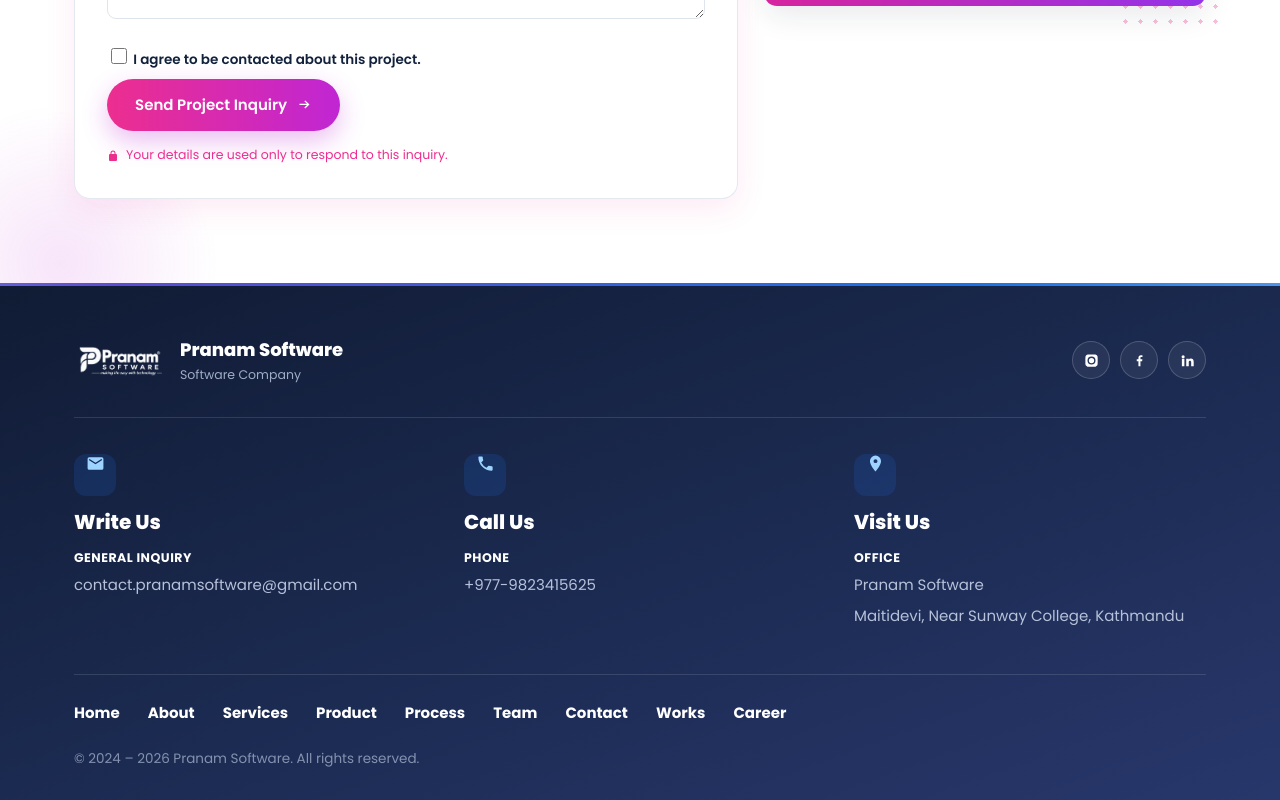
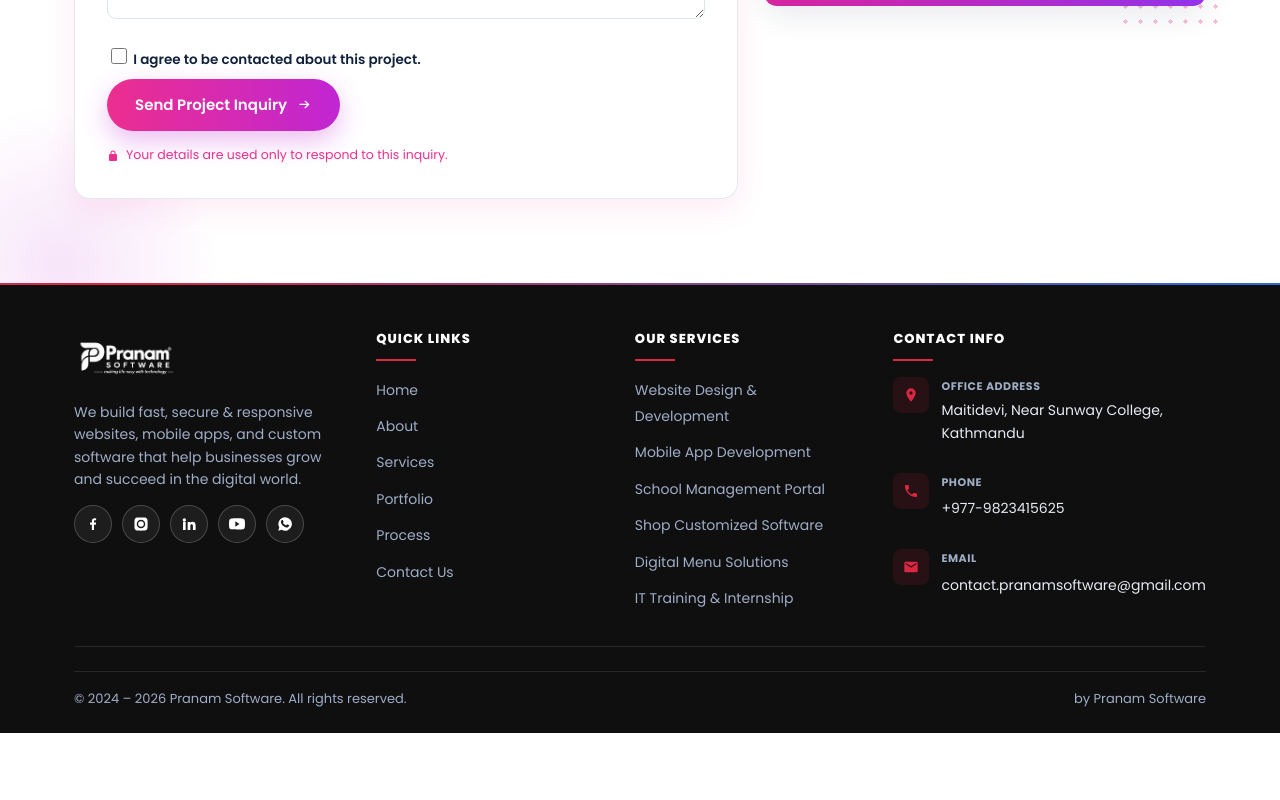
Before and after one commit to 9810337844Sk/pranam, a React (Vite) app: page /contact in a window 1280 px wide. Shown: the part 978-1778 px from the top of the page. After the commit the page ends 1711 px from the top, so only its background shows below. Built offline with nearby package versions, Linux system fonts and the light colour scheme; no server answers; the database is empty.

Commit message:
Redesign footer with dark theme, remove service icons, and clean up service highlights

```diff
--- a/src/components/Footer.tsx
+++ b/src/components/Footer.tsx
@@ -1,81 +1,128 @@
 import { Link } from 'react-router-dom'
 import { company as defaultCompany, mapCompanyRow, nav } from '~/data/site'
 import { useLiveSingleton } from '~/lib/content'
-import { Facebook, Instagram, LinkedIn, Mail, Phone, Pin } from './Icons'
-
-const footerLinks = [
-  ...nav,
-  { to: '/products', label: 'Works' },
-  { to: '/team', label: 'Career' },
-]
+import { Facebook, Instagram, LinkedIn, Mail, Phone, Pin, YouTube, WhatsApp } from './Icons'
 
 export function Footer() {
   const company = useLiveSingleton('company_info', defaultCompany, mapCompanyRow)
+
+  const quickLinks = [
+    { to: '/', label: 'Home' },
+    { to: '/about', label: 'About' },
+    { to: '/services', label: 'Services' },
+    { to: '/products', label: 'Portfolio' },
+    { to: '/process', label: 'Process' },
+    { to: '/contact', label: 'Contact Us' },
+  ]
+
+  const services = [
+    'Website Design & Development',
+    'Mobile App Development',
+    'School Management Portal',
+    'Shop Customized Software',
+    'Digital Menu Solutions',
+    'IT Training & Internship',
+  ]
+
+  const socialLinks = [
+    { icon: <Facebook />, url: 'https://www.facebook.com/pranamsoftware', label: 'Facebook' },
+    { icon: <Instagram />, url: 'https://www.instagram.com/pranamsoftware', label: 'Instagram' },
+    { icon: <LinkedIn />, url: 'https://www.linkedin.com/in/pranam-software-950111421/', label: 'LinkedIn' },
+    { icon: <YouTube />, url: 'https://www.youtube.com/@pranamsoftware', label: 'YouTube' },
+    { icon: <WhatsApp />, url: company.whatsapp, label: 'WhatsApp' },
+  ]
+
   return (
     <footer className="ftr">
       <div className="wrap">
-        <div className="ftr-top">
-          <Link to="/" className="ftr-brand">
-            <img src="/logo.png" alt={company.name} className="ftr-logo" />
-            <div>
-              <b>{company.legalName}</b>
-              <span>{company.tagline}</span>
-            </div>
+        {/* Top Section */}
+        <div className="ftr-top-section">
+          <div className="ftr-brand-section">
+            <Link to="/" className="ftr-brand-logo-only">
+              <img src="/logo/logo.png" alt={company.name} className="ftr-logo-large" />
             </Link>
-
-          <div className="ftr-soc">
-            <a className="soc" href={company.whatsapp} aria-label="Instagram" target="_blank" rel="noopener">
-              <Instagram />
+            <p className="ftr-description">
+              We build fast, secure & responsive websites, mobile apps, and custom software that help businesses grow and succeed in the digital world.
+            </p>
+            <div className="ftr-socials">
+              {socialLinks.map((social) => (
+                <a
+                  key={social.label}
+                  href={social.url}
+                  target="_blank"
+                  rel="noopener noreferrer"
+                  className="ftr-social-link"
+                  aria-label={social.label}
+                  title={social.label}
+                >
+                  {social.icon}
                 </a>
-            <a className="soc" href={company.whatsapp} aria-label="Facebook" target="_blank" rel="noopener">
-              <Facebook />
-            </a>
-            <a className="soc" href={company.whatsapp} aria-label="LinkedIn" target="_blank" rel="noopener">
-              <LinkedIn />
-            </a>
+              ))}
             </div>
           </div>
 
-        <div className="ftr-grid">
-          <div>
-            <div className="ftr-ico">
-              <Mail />
-            </div>
-            <h4>Write Us</h4>
-            <p className="ftr-label">General Inquiry</p>
-            <a href={`mailto:${company.email}`}>{company.email}</a>
+          {/* Quick Links */}
+          <div className="ftr-section">
+            <h4 className="ftr-section-title">QUICK LINKS</h4>
+            <div className="ftr-section-divider"></div>
+            <ul className="ftr-links-list">
+              {quickLinks.map((item) => (
+                <li key={item.to}>
+                  <Link to={item.to}>{item.label}</Link>
+                </li>
+              ))}
+            </ul>
           </div>
 
-          <div>
-            <div className="ftr-ico">
-              <Phone />
-            </div>
-            <h4>Call Us</h4>
-            <p className="ftr-label">Phone</p>
-            <a href={company.phoneHref}>{company.phone}</a>
+          {/* Our Services */}
+          <div className="ftr-section">
+            <h4 className="ftr-section-title">OUR SERVICES</h4>
+            <div className="ftr-section-divider"></div>
+            <ul className="ftr-links-list">
+              {services.map((service, i) => (
+                <li key={i}>
+                  <a href="/services">{service}</a>
+                </li>
+              ))}
+            </ul>
           </div>
 
+          {/* Contact Info */}
+          <div className="ftr-section">
+            <h4 className="ftr-section-title">CONTACT INFO</h4>
+            <div className="ftr-section-divider"></div>
+            <div className="ftr-contact-item">
+              <div className="ftr-contact-icon"><Pin /></div>
               <div>
-            <div className="ftr-ico">
-              <Pin />
+                <p className="ftr-contact-label">Office Address</p>
+                <p className="ftr-contact-value">{company.address}</p>
               </div>
-            <h4>Visit Us</h4>
-            <p className="ftr-label">Office</p>
-            <span>{company.legalName}</span>
-            <span>{company.address}</span>
+            </div>
+            <div className="ftr-contact-item">
+              <div className="ftr-contact-icon"><Phone /></div>
+              <div>
+                <p className="ftr-contact-label">Phone</p>
+                <a href={company.phoneHref} className="ftr-contact-value">{company.phone}</a>
+              </div>
+            </div>
+            <div className="ftr-contact-item">
+              <div className="ftr-contact-icon"><Mail /></div>
+              <div>
+                <p className="ftr-contact-label">Email</p>
+                <a href={`mailto:${company.email}`} className="ftr-contact-value">{company.email}</a>
+              </div>
+            </div>
           </div>
         </div>
 
-        <nav className="ftr-links">
-          {footerLinks.map((item, i) => (
-            <Link key={`${item.to}-${i}`} to={item.to}>
-              {item.label}
-            </Link>
-          ))}
-        </nav>
-
-        <div className="ftr-bottom">
+        {/* Bottom Section */}
+        <div className="ftr-bottom-section">
+          <p className="ftr-copyright">
             © {company.founded} – {new Date().getFullYear()} {company.legalName}. All rights reserved.
+          </p>
+          <p className="ftr-credit">
+            by Pranam Software
+          </p>
         </div>
       </div>
     </footer>
--- a/src/styles/app.css
+++ b/src/styles/app.css
@@ -428,31 +428,53 @@ section{padding-block:84px}
 .wa a svg{width:15px;height:15px;fill:#25D366}
 
 /* ============ FOOTER ============ */
-.ftr{background:linear-gradient(160deg,#101b34,#1c2b52 55%,#28376b);color:#E6EAF2;padding-block:52px 30px;margin-top:0;position:relative;overflow:hidden}
-.ftr::before{content:"";position:absolute;inset:0 0 auto 0;height:3px;background:linear-gradient(90deg,#5b4cd6,#1A73E8,#9fd3ff,#5b4cd6);background-size:200% 100%;animation:ftrGlow 6s linear infinite}
+.ftr{background:#0f0f0f;color:#E6EAF2;padding-block:48px 24px;margin-top:0;position:relative;overflow:hidden}
+.ftr::before{content:"";position:absolute;inset:0 0 auto 0;height:2px;background:linear-gradient(90deg,#DC2743,#1A73E8,#DC2743);background-size:200% 100%;animation:ftrGlow 6s linear infinite}
 @keyframes ftrGlow{to{background-position:200% 0}}
-.ftr-top{display:flex;align-items:center;justify-content:space-between;gap:24px;padding-bottom:32px;margin-bottom:36px;border-bottom:1px solid rgba(255,255,255,.12)}
-.ftr-brand{display:flex;align-items:center;gap:14px}
-.ftr-logo{height:46px;width:auto;object-fit:contain;filter:brightness(0) invert(1)}
-.ftr-brand div{display:flex;flex-direction:column}
-.ftr-brand b{color:#fff;font-size:18px;font-weight:800}
-.ftr-brand span{color:#9FADC7;font-size:12.5px}
-.ftr-soc{display:flex;gap:10px}
-.ftr-soc .soc{width:38px;height:38px;border-radius:50%;border:1px solid rgba(255,255,255,.18);background:rgba(255,255,255,.06);display:grid;place-items:center;color:#fff}
-.ftr-soc .soc:hover{background:var(--blue);border-color:var(--blue);transform:translateY(-3px)}
-.ftr-soc .soc svg{width:15px;height:15px;fill:currentColor}
-.ftr-grid{display:grid;grid-template-columns:repeat(3,1fr);gap:38px;margin-bottom:40px}
-.ftr-ico{width:42px;height:42px;border-radius:12px;background:rgba(26,115,232,.16);color:#9fd3ff;display:grid;place-items:center;margin-bottom:14px}
-.ftr-ico svg{width:19px;height:19px;fill:currentColor}
-.ftr-grid h4{color:#fff;font-size:20px;font-weight:800;margin-bottom:14px}
-.ftr-label{color:#fff;font-size:12.5px;font-weight:700;letter-spacing:.04em;text-transform:uppercase;margin-bottom:4px}
-.ftr-grid div{display:flex;flex-direction:column}
-.ftr-grid a,.ftr-grid span{color:#B7C1D9;font-size:15px;margin-bottom:6px}
-.ftr-grid a:hover{color:#9fd3ff}
-.ftr-links{display:flex;flex-wrap:wrap;gap:24px 28px;padding-top:26px;border-top:1px solid rgba(255,255,255,.12)}
-.ftr-links a{color:#fff;font-weight:700;font-size:15px}
-.ftr-links a:hover{color:#9fd3ff}
-.ftr-bottom{margin-top:22px;font-size:13.5px;color:#8492B0}
+
+.ftr-top-section{display:grid;grid-template-columns:1.2fr 1fr 1fr 1fr;gap:40px;padding-bottom:32px;margin-bottom:24px;border-bottom:1px solid rgba(255,255,255,.1)}
+
+.ftr-brand-section{display:flex;flex-direction:column;gap:14px}
+.ftr-brand-logo-only{display:flex;align-items:center;justify-content:flex-start;margin-bottom:4px}
+.ftr-logo-large{height:52px;width:auto;object-fit:contain;filter:brightness(0) invert(1)}
+.ftr-description{color:#9FADC7;font-size:13px;line-height:1.5;margin:0}
+.ftr-description{color:#9FADC7;font-size:14px;line-height:1.6;margin:0}
+
+.ftr-socials{display:flex;gap:10px}
+.ftr-social-link{width:38px;height:38px;border-radius:50%;border:1px solid rgba(255,255,255,.2);background:rgba(255,255,255,.06);display:grid;place-items:center;color:#fff;transition:all .3s ease}
+.ftr-social-link:hover{background:#DC2743;border-color:#DC2743;transform:translateY(-3px)}
+.ftr-social-link svg{width:16px;height:16px;fill:currentColor}
+
+.ftr-section{display:flex;flex-direction:column;gap:12px}
+.ftr-section-title{color:#fff;font-size:13px;font-weight:800;letter-spacing:.08em;text-transform:uppercase;margin:0;position:relative}
+.ftr-section-divider{width:40px;height:2px;background:#DC2743;margin-bottom:4px}
+
+.ftr-links-list{list-style:none;margin:0;padding:0;display:flex;flex-direction:column;gap:10px}
+.ftr-links-list li{margin:0;padding:0}
+.ftr-links-list a{color:#9FADC7;font-size:14px;text-decoration:none;transition:color .2s ease}
+.ftr-links-list a:hover{color:#fff}
+
+.ftr-contact-item{display:flex;gap:12px;margin-bottom:16px}
+.ftr-contact-icon{width:36px;height:36px;border-radius:8px;background:rgba(220,39,67,.12);color:#DC2743;display:grid;place-items:center;flex:0 0 auto}
+.ftr-contact-icon svg{width:16px;height:16px;fill:currentColor}
+.ftr-contact-label{color:#9FADC7;font-size:11px;font-weight:700;letter-spacing:.05em;text-transform:uppercase;margin:0 0 4px}
+.ftr-contact-value{color:#E6EAF2;font-size:14px;margin:0;text-decoration:none;transition:color .2s ease}
+.ftr-contact-value:hover{color:#DC2743}
+
+.ftr-bottom-section{display:flex;align-items:center;justify-content:space-between;flex-wrap:wrap;gap:16px;padding-top:16px;border-top:1px solid rgba(255,255,255,.1)}
+.ftr-copyright{color:#9FADC7;font-size:13px;margin:0}
+.ftr-credit{color:#9FADC7;font-size:13px;margin:0}
+
+/* Responsive Footer */
+@media (max-width:1024px){
+  .ftr-top-section{grid-template-columns:repeat(2,1fr);gap:32px}
+}
+
+@media (max-width:768px){
+  .ftr{padding-block:48px 24px}
+  .ftr-top-section{grid-template-columns:1fr;gap:32px}
+  .ftr-bottom-section{flex-direction:column;text-align:center}
+}
 
 /* ============ RESPONSIVE ============ */
 @media (max-width:960px){
```
Also changed, not shown: src/components/ServicesSection.tsx (+1 -22 lines). Lines whose indentation alone changed are shown as unchanged.
